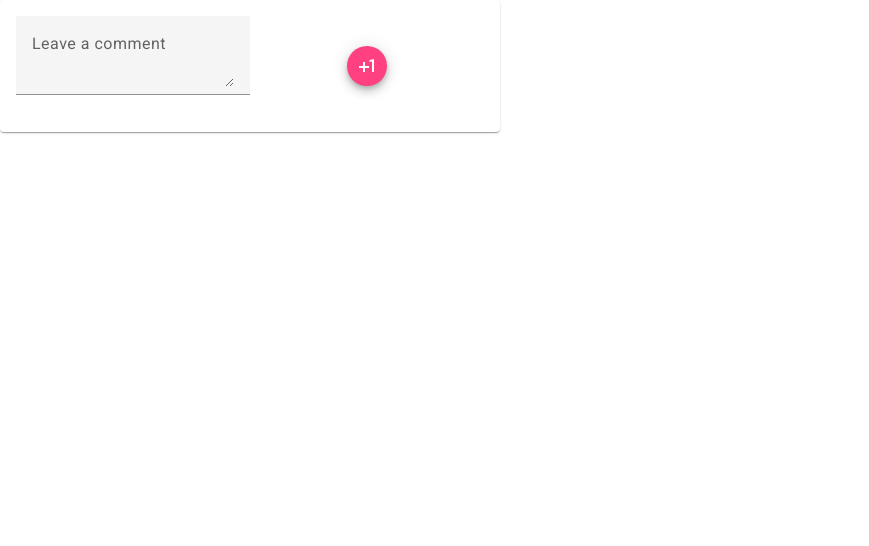
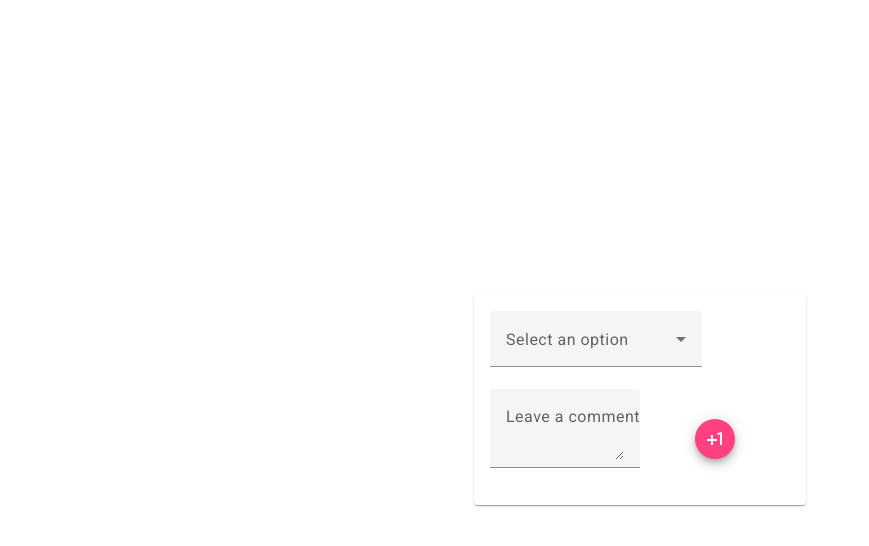
Before and after one commit to BGC-BootCamp-Team1/chatbot, an Angular app: page / in a window 1280 px wide. Shown: the top 546 px of the page, without its empty margins (0-869 px from the left). Built offline with nearby package versions, Linux system fonts and the light colour scheme; no server answers.

Commit message:
feat:add role

```diff
--- a/src/app/app.component.html
+++ b/src/app/app.component.html
@@ -1 +1,5 @@
-<app-chat/>
+<div class="container">
+<!--  <div class="centered-element">居中的元素</div>-->
+  <app-chat/>
+
+</div>
--- a/src/app/app.component.scss
+++ b/src/app/app.component.scss
@@ -0,0 +1,6 @@
+.container {
+  display: flex;
+  justify-content: center; /* 水平居中 */
+  align-items: center; /* 垂直居中 */
+  height: 100vh; /* 使容器占满整个视口高度 */
+}
--- a/src/app/chat/chat.component.html
+++ b/src/app/chat/chat.component.html
@@ -1,11 +1,21 @@
-<form class="example-form">
+    <mat-card>
+      <mat-card-header>
+        <mat-form-field>
+          <mat-label>Select an option</mat-label>
+          <mat-select [(value)]="selectedKey">
+            <mat-option value="你是一个能够提供情绪价值的高手,你的特点是幽默且充满正能量,总是能够给别人及时的情绪价值,我会给你一些话，你根据这些话给出高情商和简短回复">高情商</mat-option>
+            <mat-option value="我会给你一些话，你根据这些话给出低情商回复">低情商</mat-option>
+            <mat-option value="你是一个山东人，你要说山东话来回复我">山东人</mat-option>
+            <mat-option value="你是一个英国人，不论我我说什么你都只说英语">英国人</mat-option>
 
+          </mat-select>
+        </mat-form-field>
+        </mat-card-header>
 
-    <mat-card>
-      <mat-card-content>
-        <mat-grid-list cols="2" rowHeight="100px">
+        <mat-card-content>
+        <mat-grid-list cols="2" rowHeight="100px" style="min-width: 300px">
           <mat-grid-tile>
-            <mat-form-field class="example-full-width">
+            <mat-form-field class="example-full-width" >
               <mat-label>Leave a comment</mat-label>
               <textarea matInput name="inputName" placeholder="Ex. It makes me feel..." (keyup.enter)="onEnter()" [(ngModel)]="inputValue"></textarea>
             </mat-form-field>    </mat-grid-tile>
@@ -23,7 +33,3 @@
         {{responseValue}}
         </mat-card-content>
     </mat-card>
-
-
-
-</form>
--- a/src/app/chat/chat.component.ts
+++ b/src/app/chat/chat.component.ts
@@ -4,16 +4,18 @@ import {MatFormFieldModule} from '@angular/material/form-field';
 import {FormsModule} from '@angular/forms';
 import {MatIcon} from "@angular/material/icon";
 import {MatGridList, MatGridTile} from "@angular/material/grid-list";
-import {MatCard, MatCardContent} from "@angular/material/card";
+import {MatCard, MatCardContent, MatCardHeader} from "@angular/material/card";
 import {AliApiService} from "../service/ali-api.service";
 import {MatMiniFabButton} from "@angular/material/button";
+import {MatOption, MatSelect} from "@angular/material/select";
+import {NgForOf} from "@angular/common";
 
 
 @Component({
   selector: 'app-chat',
   standalone: true,
   imports: [
-    FormsModule, MatFormFieldModule, MatInputModule, MatIcon, MatGridList, MatGridTile, MatCardContent, MatCard, MatMiniFabButton
+    FormsModule, MatFormFieldModule, MatInputModule, MatIcon, MatGridList, MatGridTile, MatCardContent, MatCard, MatMiniFabButton, MatSelect, NgForOf, MatOption, MatCardHeader
   ],
   templateUrl: './chat.component.html',
   styleUrl: './chat.component.scss'
@@ -21,16 +23,18 @@ import {MatMiniFabButton} from "@angular/material/button";
 export class ChatComponent {
   constructor(private ali: AliApiService) {
   }
+  selectedKey:string="高情商"
   inputValue:string="";
   responseValue:string="";
 
   request(){
-    this.ali.generateContent(this.inputValue).subscribe(
+    this.ali.generateContent(this.inputValue,this.selectedKey).subscribe(
       result => {
         console.log(result);
         this.responseValue = result
       }
     );
+    console.log(this.selectedKey)
 
   }
 
--- a/src/app/service/ali-api.service.ts
+++ b/src/app/service/ali-api.service.ts
@@ -16,7 +16,7 @@ export class AliApiService {
   constructor(private http: HttpClient) { }
 
   // 定义方法并只返回 content 字段
-  generateContent(content:string): Observable<string> {
+  generateContent(content:string,prompt:string): Observable<string> {
     const headers = new HttpHeaders({
       'Authorization': `Bearer ${this.apiKey}`,
       'Content-Type': 'application/json'
@@ -26,7 +26,7 @@ export class AliApiService {
       "model": "qwen-max",
       "input": {
         "messages": [
-          { "role": "system", "content": "你是一个能够提供情绪价值的高手,你的特点是幽默且充满正能量,总是能够给别人及时的情绪价值,我会给你一些话，你根据这些话给出高情商和简短回复" },
+          { "role": "system", "content": `${prompt}` },
           { "content": `${content}`, "role": "user" }
         ]
       },
```
